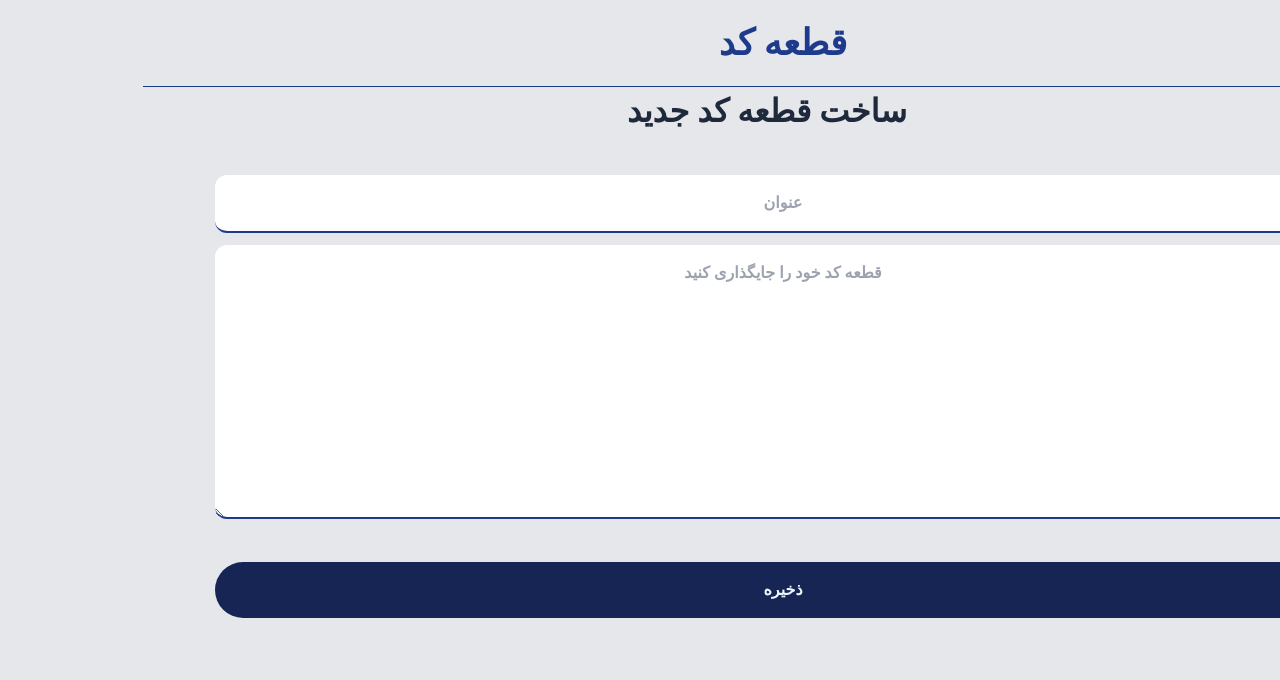
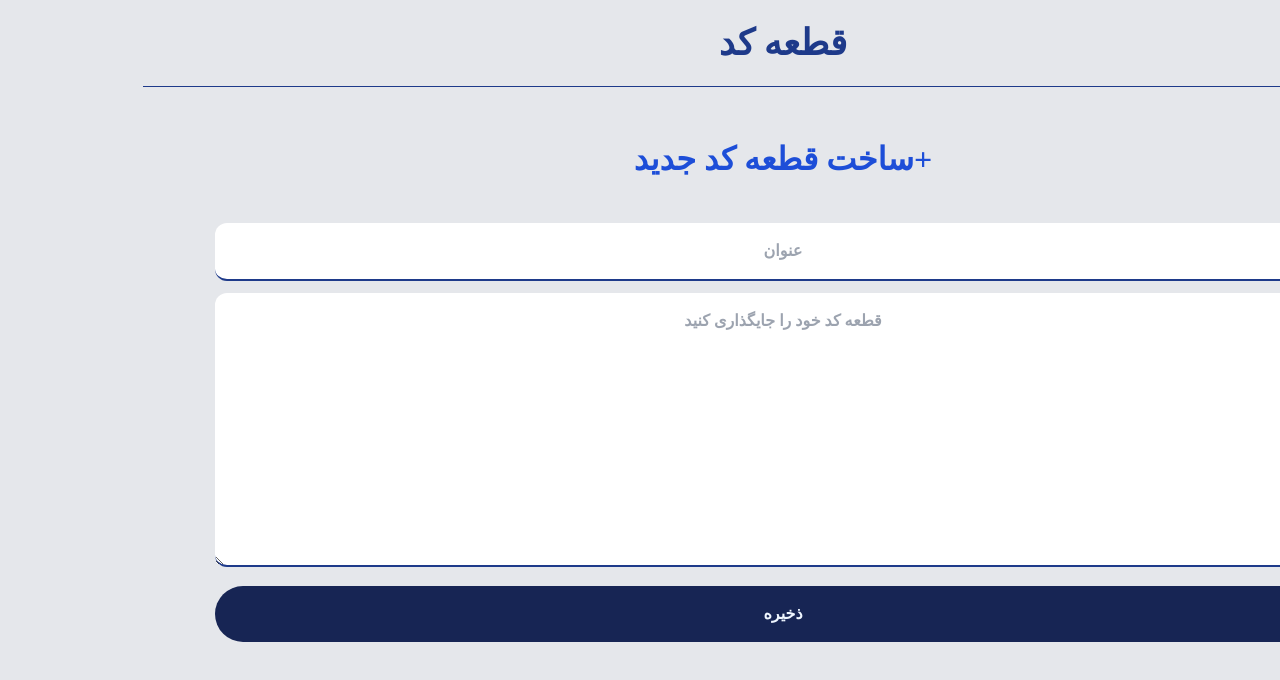
Before and after one commit to samanhoseinpour/crud-data, a Next.js app: page /snippets/new in a window 1280 px wide. Shown: the top 680 px of the page. Built offline with nearby package versions, Linux system fonts and the light colour scheme; a small style sheet from the web is missing.

Commit message:
render snippets on homepage

```diff
--- a/src/app/page.tsx
+++ b/src/app/page.tsx
@@ -1,14 +1,55 @@
+import Link from 'next/link';
+
 import { db } from '@/db';
+import { Button } from '@/components';
 
 export default async function HomePage() {
   const snippets = await db.snippets.findMany();
 
   const renderedSnippets = snippets.map(({ id, title, codeSnippet }) => (
-    <div key={id}>
-      <h3>{title}</h3>
-      <p>{codeSnippet}</p>
+    <div
+      className="my-6 p-6 bg-white border-r-2 border-blue-900 rounded-lg shadow"
+      key={id}
+    >
+      <h5 className="mb-2 text-2xl font-bold tracking-tight text-gray-900 ">
+        {title}
+      </h5>
+      <p className="mb-3 font-normal text-gray-700">{codeSnippet}</p>
+      <Link
+        href={`/snippets/${id}`}
+        className="outline-none inline-flex items-center px-3 py-2 text-sm font-semibold text-center text-white bg-blue-700 rounded-lg hover:bg-blue-800 focus:ring-4 focus:ring-blue-300"
+      >
+        مشاهده
+        <svg
+          className="rtl:rotate-180 w-3.5 h-3.5 ms-2"
+          aria-hidden="true"
+          xmlns="http://www.w3.org/2000/svg"
+          fill="none"
+          viewBox="0 0 14 10"
+        >
+          <path
+            stroke="currentColor"
+            stroke-linecap="round"
+            stroke-linejoin="round"
+            stroke-width="2"
+            d="M1 5h12m0 0L9 1m4 4L9 9"
+          />
+        </svg>
+      </Link>
     </div>
   ));
 
-  return <div>{renderedSnippets}</div>;
+  return (
+    <>
+      <div className="flex flex-wrap justify-around items-center w-full py-4">
+        <h3 className="text-blue-700 font-semibold text-[32px] text-center">
+          ساخت قطعه کد جدید
+        </h3>
+        <Link href="/snippets/new">
+          <Button type="button" title="+ساخت" style="px-6 py-2" />
+        </Link>
+      </div>
+      {renderedSnippets};
+    </>
+  );
 }
--- a/src/app/snippets/new/page.tsx
+++ b/src/app/snippets/new/page.tsx
@@ -27,9 +27,9 @@ export default function CreateSnippets() {
   };
 
   return (
-    <section>
-      <h3 className="text-slate-800 mr-8 font-semibold text-[32px] text-center">
-        ساخت قطعه کد جدید
+    <section className="mt-12">
+      <h3 className="text-blue-700 font-semibold text-[32px] text-center">
+        +ساخت قطعه کد جدید
       </h3>
 
       <form
@@ -49,7 +49,7 @@ export default function CreateSnippets() {
           />
         </label>
 
-        <Button type="submit" title="ذخیره" />
+        <Button type="submit" title="ذخیره" style="py-4" />
       </form>
     </section>
   );
--- a/src/components/Button.tsx
+++ b/src/components/Button.tsx
@@ -2,8 +2,8 @@ import { ButtonProps } from '@/types';
 
 export default function Button({ type, title, style }: ButtonProps) {
   return (
-    <div className="flex justify-center items-center bg-blue-950 text-blue-50 mt-6 rounded-full text-center font-semibold p-2 cursor-pointer">
-      <button type={type} className={`p-2 max-w-[470px] ${style}`}>
+    <div className="flex justify-center items-center bg-blue-950 text-blue-50 rounded-full text-center font-semibold cursor-pointer">
+      <button type={type} className={`max-w-[470px] ${style}`}>
         {title}
       </button>
     </div>
--- a/src/components/Header.tsx
+++ b/src/components/Header.tsx
@@ -1,9 +1,13 @@
+import Link from 'next/link';
+
 export default function Header() {
   return (
     <header className="border-b border-blue-900">
-      <h1 className="text-[36px] text-center font-bold text-blue-900 py-4">
-        قطعه کد
-      </h1>
+      <Link href="/">
+        <h1 className="text-[36px] text-center font-bold text-blue-900 py-4">
+          قطعه کد
+        </h1>
+      </Link>
     </header>
   );
 }
```
Also changed, not shown: src/types/index.ts (+8 -2 lines).
